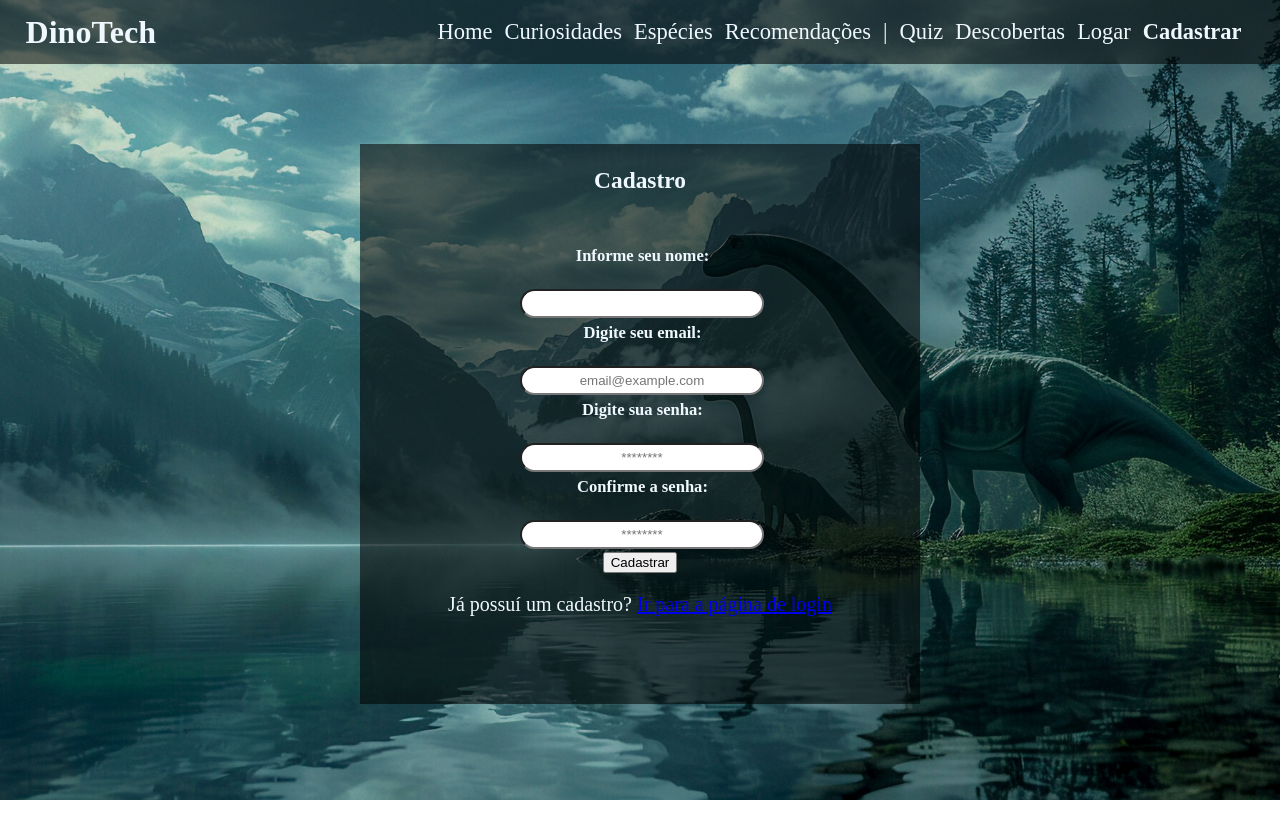
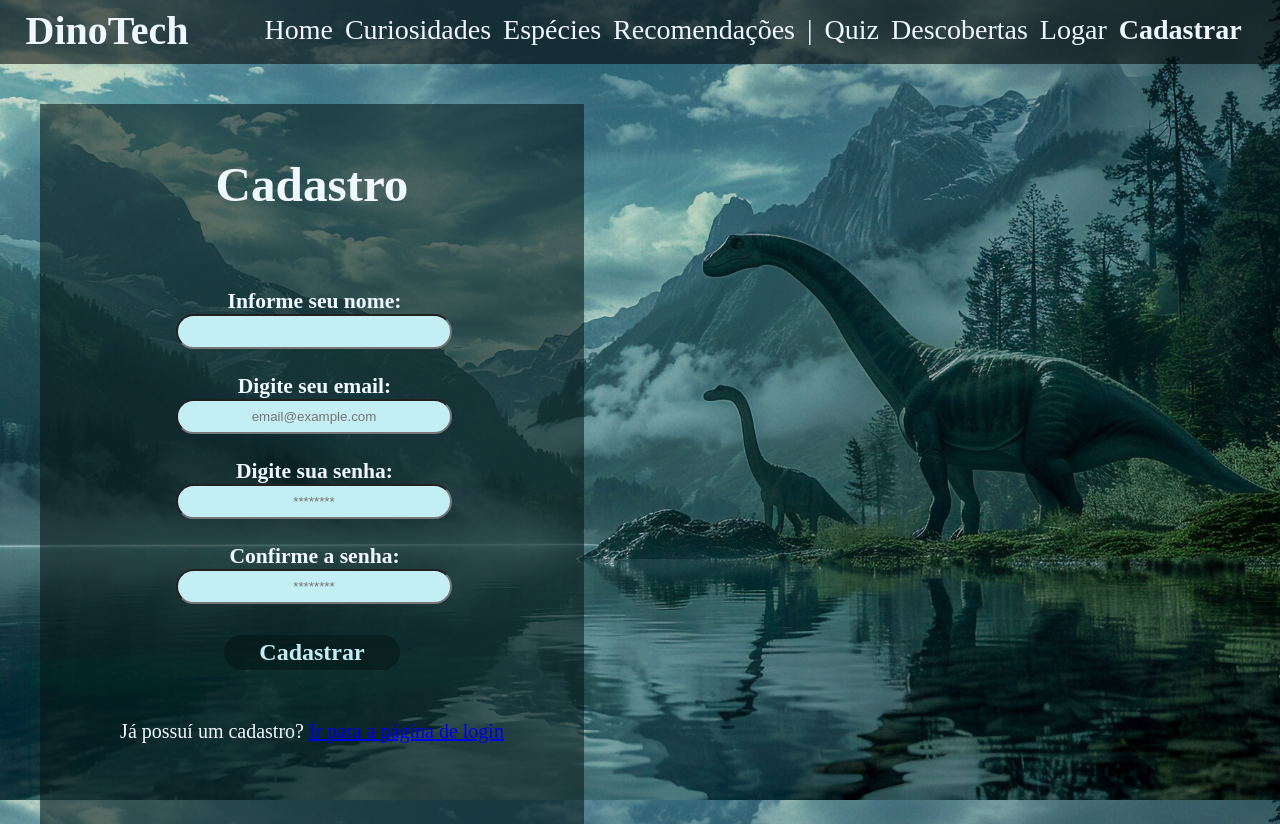
Before and after one commit to GuinhoFSilva/DinoTech, a plain HTML site: page site/cadastro.html in a window 1280 px wide. Before the commit the page ends 800 px from the top, so only its background shows below. Drawn offline with Linux system fonts and the light colour scheme.

Commit message:
Finalizando a tela de cadastro

```diff
--- a/css/style.css
+++ b/css/style.css
@@ -24,9 +24,8 @@ header .container{
 
     justify-content: space-between;
     align-items: center;
-    height: 100%;
+    height: 95%;
     width: 95%;
-
 
 }
 
@@ -34,7 +33,7 @@ header .container{
 
 header .navbar{
 
-    font-size: 22.5px;
+    font-size: 28px;
     display: flex;
     list-style: none;
     color:aliceblue;
@@ -46,6 +45,7 @@ header .navbar{
 header .titulo{
 
     font-weight: 800;
+    font-size: 40px;
     color: aliceblue;
     transition: 0.3s;
 
@@ -66,7 +66,7 @@ a:hover{
 .container{
 
     display: flex;
-    width: 80%;
+    width: 100%;
     padding: 0 2%;
 }
 
@@ -383,9 +383,10 @@ h4{
 .container-cadastro{
 
     display: flex;
-    justify-content: center;
+    justify-content: flex-start;
+    margin-left: 32px;
     align-items: center;
-    height: 40rem;
+
 
 }
 
@@ -393,12 +394,20 @@ h4{
 
     color: aliceblue;
     overflow: hidden;
-    background-color: rgba(0, 0, 0, 0.554);
-    width: 35rem;
-    height: 35rem;
+    background-color: rgba(4,21,21, 0.554);
+    width: 34rem;
+    height: 45rem;
     text-align:center;
     font-size: 20px;
     display: flex;
+    transition: 0.3s;
+
+}
+
+.card:hover{
+
+    width: 38rem;
+    height: 50rem;
 
 }
 
@@ -406,6 +415,34 @@ h4{
 
     width: 100rem;
     margin: 0;
+
+}
+
+.titulo-cadastro{
+
+    display: flex;
+    justify-content: center;
+    align-items: center;
+    height: 10rem;
+    font-size: 42px;
+
+}
+
+.card-infos{
+
+    height: 20rem;
+
+}
+
+.info-cadastro{
+
+    margin-top: 20px;
+    width: 100%;
+    font-size: 26px;
+    display: flex;
+    align-items: flex-start;
+    justify-content: center;
+
 }
 
 h5{
@@ -415,14 +452,40 @@ h5{
 
 }
 
-.inputcadastro{
+.input-cadastro{
 
-    height: 25px;
-    width: 15rem;
+    height: 31px;
+    width: 17rem;
     border-radius: 30rem;
     margin: 0;
     margin-left: 4px;
     padding: 0;
     text-align: center;
+    background-color:#c3eef4;
 
 }
+
+.botao-cadastro{
+
+    display: flex;
+    height: 6rem;
+    justify-content: center;
+    align-items: center;
+
+}
+
+.botao{
+
+    height: 35px;
+    cursor: pointer;
+    font-family: 'Times New Roman', Times, serif;
+    font-weight: 700;
+    border: 0;
+    width: 11rem;
+    font-size: x-large;
+    background-color: rgba(4,21,21, 0.554);
+    color:#c3eef4;
+    text-align: center;
+    border-radius: 2rem;
+
+}
--- a/site/cadastro.html
+++ b/site/cadastro.html
@@ -30,20 +30,30 @@
 
         <div class="card">
             <div class="info">
+            <div class="titulo-cadastro">
             <h3>Cadastro</h3><br>
+            </div>
+            <div class="card-infos">
+            <div class="info-cadastro">
             <h5>Informe seu nome:</h5><br>
-            <input class="inputcadastro" id="iptnome" type="text" oninput="cadastrarNome()"><br>
-
+            </div>
+            <input class="input-cadastro" id="iptnome" type="text" oninput="cadastrarNome()"><br>
+            <div class="info-cadastro">
             <h5>Digite seu email:</h5><br>
-            <input class="inputcadastro" id="iptemail" type="text" placeholder="email@example.com" oninput="cadastrarEmail()"><br>
-
+            </div>
+            <input class="input-cadastro" id="iptemail" type="text" placeholder="email@example.com" oninput="cadastrarEmail()"><br>
+            <div class="info-cadastro">
             <h5>Digite sua senha:</h5><br>
-            <input class="inputcadastro" id="iptsenha" type="password" placeholder="********" oninput="cadastrarSenha()"><br>
-
+            </div>
+            <input class="input-cadastro" id="iptsenha" type="password" placeholder="********" oninput="cadastrarSenha()"><br>
+            <div class="info-cadastro">
             <h5>Confirme a senha:</h5><br>
-            <input class="inputcadastro" id="iptconfirma" type="password" placeholder="********"><br>
-
+            </div>
+            <input class="input-cadastro" id="iptconfirma" type="password" placeholder="********"><br>
+            </div>
+            <div class="botao-cadastro">
             <button class="botao" onclick="cadastrar()">Cadastrar</button>
+            </div>
             <div id="divmsgerro"></div>
             <p>Já possuí um cadastro? <a href="login.html">Ir para a página de login</a></p>
             </div>
```
